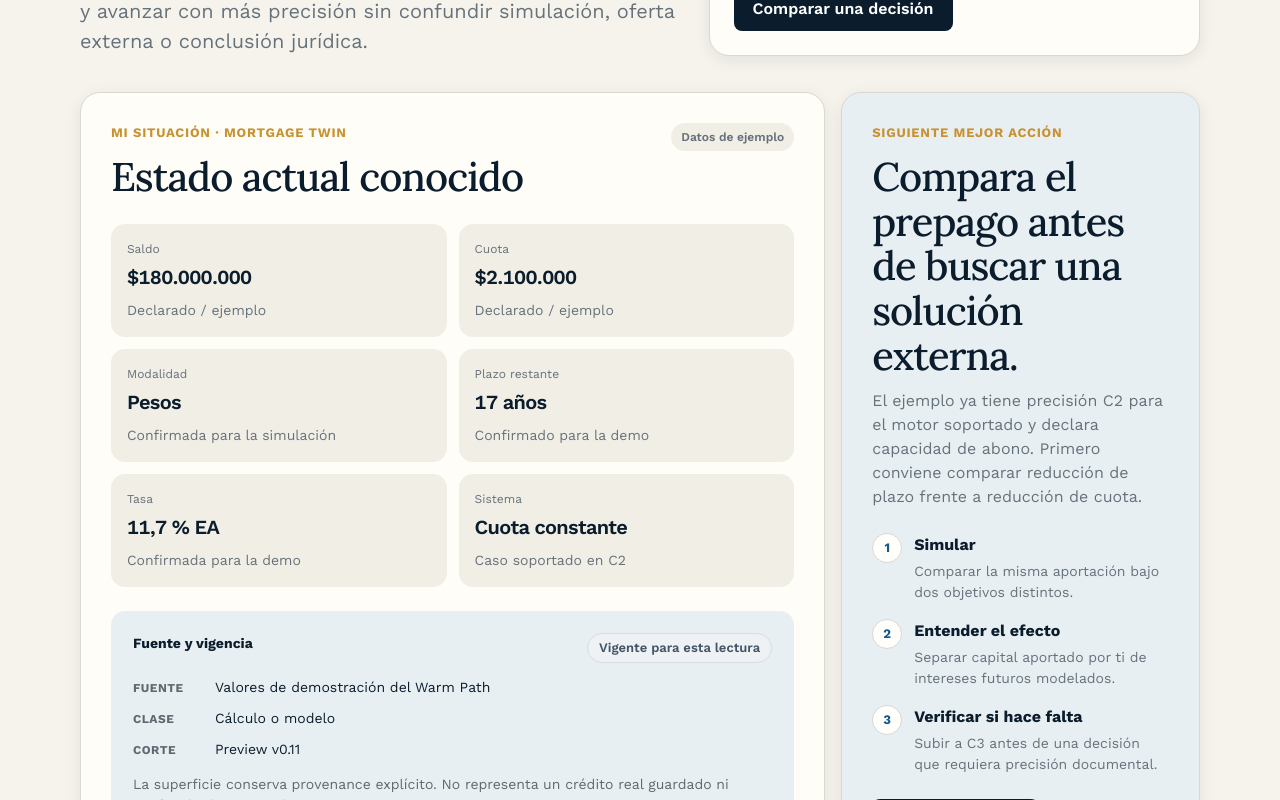
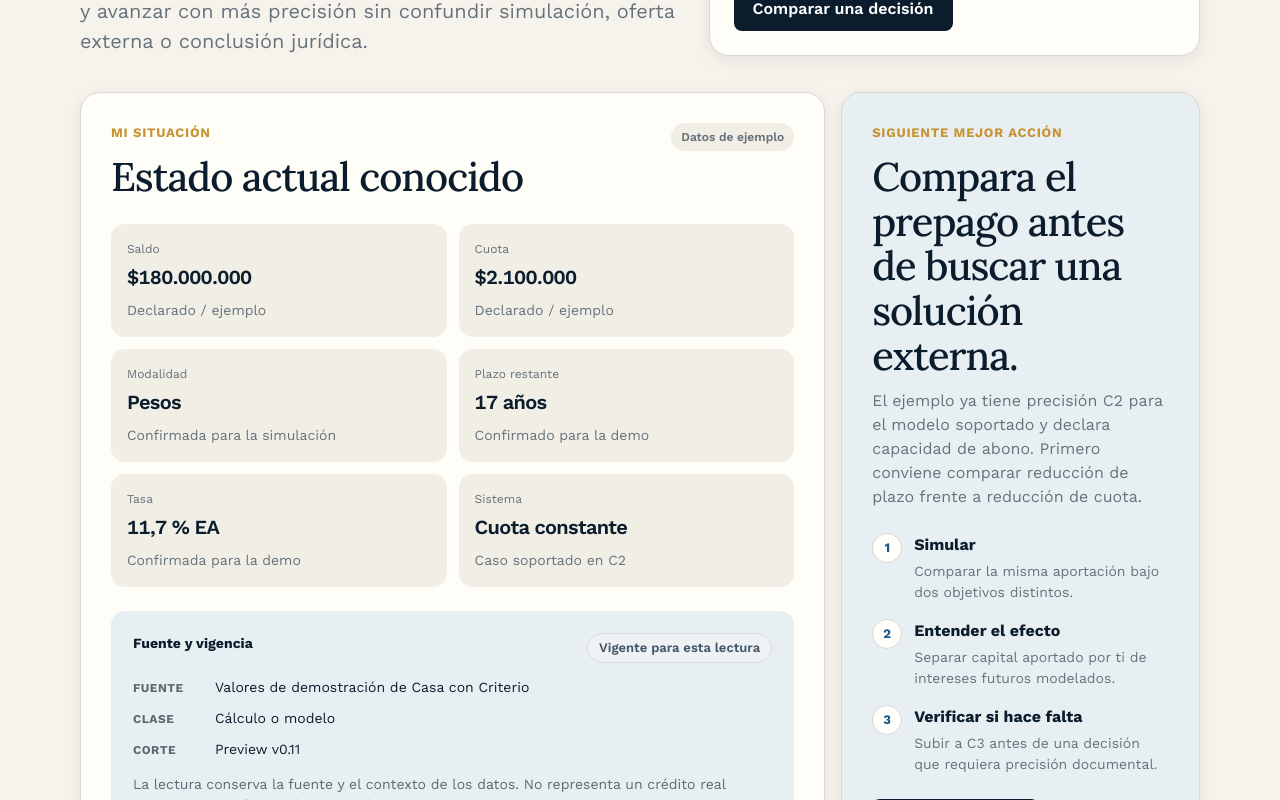
Before and after one commit to arendon7/VIVIENDA, a Next.js app: page /mi-vivienda in a window 1280 px wide. Shown: the part 520-1320 px from the top of the page. Built offline with nearby package versions, Linux system fonts and the light colour scheme.

Commit message:
refactor(brand): finish Mi Vivienda consumer language

```diff
--- a/app/mi-vivienda/page.tsx
+++ b/app/mi-vivienda/page.tsx
@@ -73,7 +73,7 @@ export default function MiViviendaPage() {
           <article className={`surface ${styles.twin}`}>
             <div className={styles.sectionHeading}>
               <div>
-                <p className="eyebrow">Mi Situación · Mortgage Twin</p>
+                <p className="eyebrow">Mi Situación</p>
                 <h2 id="twin-heading" className="cc-display">Estado actual conocido</h2>
               </div>
               <span className={styles.demoTag}>Datos de ejemplo</span>
@@ -89,12 +89,12 @@ export default function MiViviendaPage() {
             </dl>
 
             <SourceFreshness
-              source="Valores de demostración del Warm Path"
+              source="Valores de demostración de Casa con Criterio"
               sourceClass="calculation"
               cutoff="Preview v0.11"
               status="current"
             >
-              <p>La superficie conserva provenance explícito. No representa un crédito real guardado ni verificado documentalmente.</p>
+              <p>La lectura conserva la fuente y el contexto de los datos. No representa un crédito real guardado ni verificado documentalmente.</p>
             </SourceFreshness>
           </article>
 
@@ -102,7 +102,7 @@ export default function MiViviendaPage() {
             <p className="eyebrow">Siguiente mejor acción</p>
             <h2 id="next-action-heading" className="cc-display">Compara el prepago antes de buscar una solución externa.</h2>
             <p className="section-copy">
-              El ejemplo ya tiene precisión C2 para el motor soportado y declara capacidad de abono. Primero conviene comparar reducción de plazo frente a reducción de cuota.
+              El ejemplo ya tiene precisión C2 para el modelo soportado y declara capacidad de abono. Primero conviene comparar reducción de plazo frente a reducción de cuota.
             </p>
             <ol className={styles.steps}>
               <li><span>1</span><div><strong>Simular</strong><p>Comparar la misma aportación bajo dos objetivos distintos.</p></div></li>
@@ -113,7 +113,7 @@ export default function MiViviendaPage() {
           </aside>
         </section>
 
-        <section className={styles.section} aria-label="Loan Health">
+        <section className={styles.section} aria-label="Estado de decisión">
           <LoanHealthPanel result={demoLoanHealth} />
         </section>
 
@@ -127,7 +127,7 @@ export default function MiViviendaPage() {
             </div>
             <ol className={styles.precisionPath}>
               <li><PrecisionBadge level="C1" /><strong>Declarado</strong><span>Primera lectura con datos del usuario.</span></li>
-              <li className={styles.activePrecision}><PrecisionBadge level="C2" /><strong>Modelado</strong><span>Supuestos suficientes para el motor compatible.</span></li>
+              <li className={styles.activePrecision}><PrecisionBadge level="C2" /><strong>Modelado</strong><span>Supuestos suficientes para el modelo compatible.</span></li>
               <li><PrecisionBadge level="C3" /><strong>Verificado</strong><span>Solo con evidencia documental real y reconciliada.</span></li>
             </ol>
           </div>
@@ -136,14 +136,14 @@ export default function MiViviendaPage() {
         <section className={styles.section} aria-labelledby="workspace-heading">
           <div className={styles.sectionHeading}>
             <div>
-              <p className="eyebrow">Workspace</p>
+              <p className="eyebrow">Herramientas</p>
               <h2 id="workspace-heading" className="cc-display">El resto aparece cuando aporta a una decisión.</h2>
             </div>
           </div>
           <div className={styles.workspaceGrid}>
             <article className={`surface ${styles.workspaceItem}`}><strong>Simulaciones</strong><p>Escenarios comparables con supuestos visibles.</p><a href="/revisar">Abrir simulador</a></article>
-            <article className={`surface ${styles.workspaceItem}`}><strong>Documentos</strong><p>La infraestructura segura existe provider-ready, pero el vault persistente aún no está activo.</p><a href="/verificar">Ver flujo de verificación</a></article>
-            <article className={`surface ${styles.workspaceItem}`}><strong>Casos</strong><p>Un Case solo debe existir después de elegir una ejecución real; preparar una ruta no crea representación ni radicación.</p><span>Se habilitará en contexto</span></article>
+            <article className={`surface ${styles.workspaceItem}`}><strong>Documentos</strong><p>La infraestructura segura para gestionar documentos está preparada, pero el archivo personal persistente aún no está activo.</p><a href="/verificar">Ver flujo de verificación</a></article>
+            <article className={`surface ${styles.workspaceItem}`}><strong>Planes y casos</strong><p>Un expediente solo debe existir después de elegir una ejecución real; preparar una opción no crea representación ni radicación.</p><span>Se habilitará en contexto</span></article>
           </div>
         </section>
 
@@ -151,7 +151,7 @@ export default function MiViviendaPage() {
           <div>
             <p className="eyebrow">Continuar</p>
             <h2 className="cc-display">¿Quieres trabajar sobre un crédito real?</h2>
-            <p className="section-copy">Empieza por el Quick Check. La primera lectura no requiere cédula, teléfono, correo ni extracto.</p>
+            <p className="section-copy">Empieza por la revisión inicial. La primera lectura no requiere cédula, teléfono, correo ni extracto.</p>
           </div>
           <a className="button button-primary" href="/revisar">Revisar mi crédito</a>
         </section>
@@ -160,7 +160,7 @@ export default function MiViviendaPage() {
       <ProductFooter
         lines={[
           "Mi Vivienda · preview de producto con precisión explícita.",
-          "Simulaciones, Loan Health y rutas sin confundir orientación, oferta ni verificación.",
+          "Simulaciones, estado de decisión y opciones sin confundir orientación, oferta ni verificación.",
         ]}
       />
     </>
```
